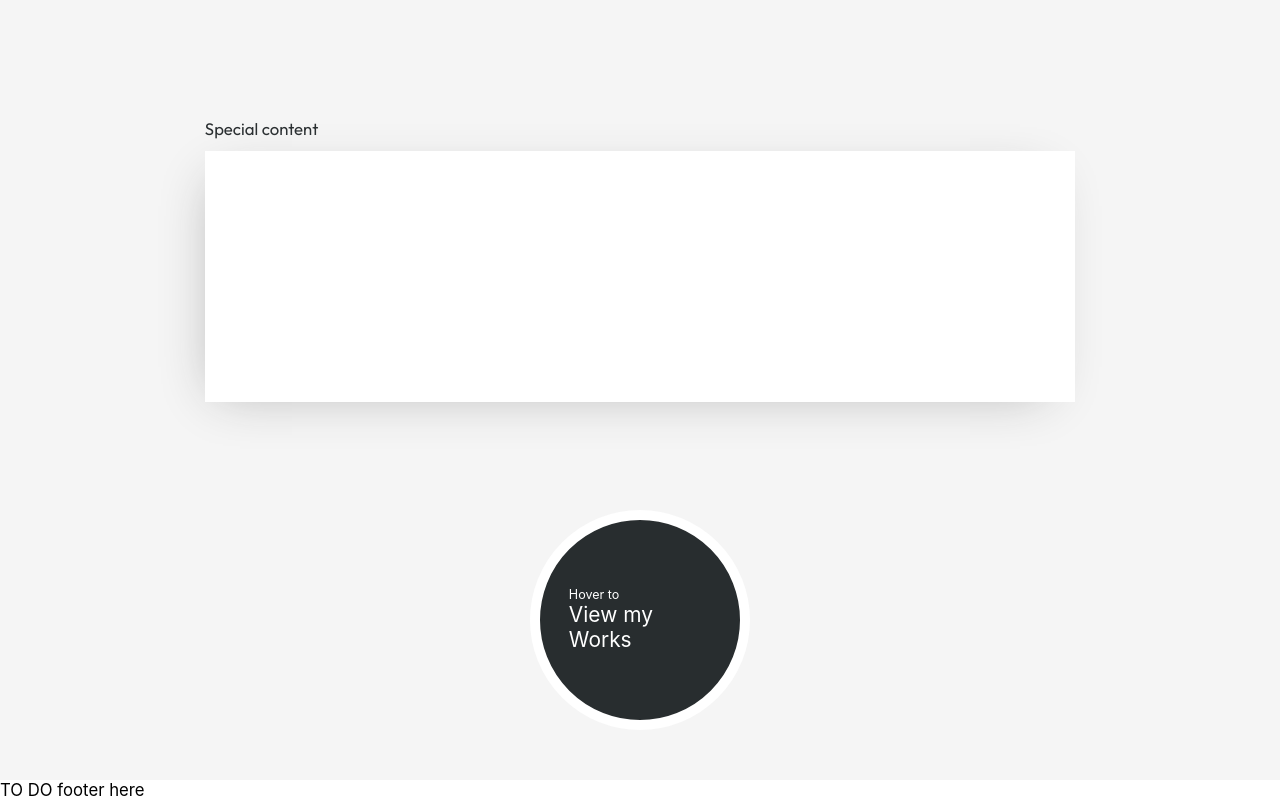
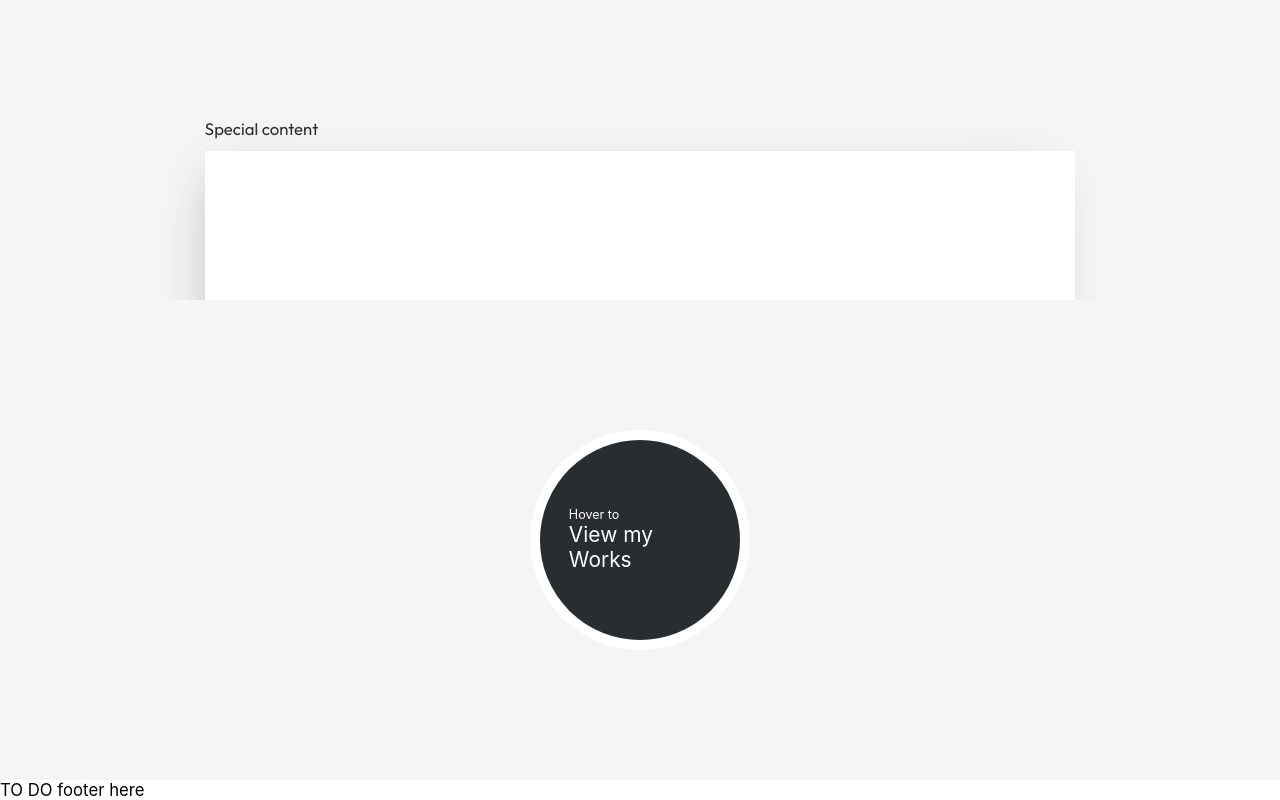
Before and after one commit to yihanYozikua/tai_portfolio, a React (Create React App) app: page /#/about in a window 1280 px wide. Shown: the part 2820-3620 px from the top of the page. Built offline with nearby package versions, Linux system fonts and the light colour scheme; a web font is replaced by a local one.

Commit message:
adjust the margin of the view my works button

```diff
--- a/src/css/about.module.scss
+++ b/src/css/about.module.scss
@@ -216,7 +216,8 @@ $COLOR_VIEW_WORKS_BUTTON: #282D2F;
 
   .about_view_my_works_button_container{
     width: 100vw;
-    height: 40vh;
+    height: 60vh;
+    margin-top: -20vh;
     display: flex;
     background-color: $ABOUT_BG_COLOR;
     justify-content: center;
```
